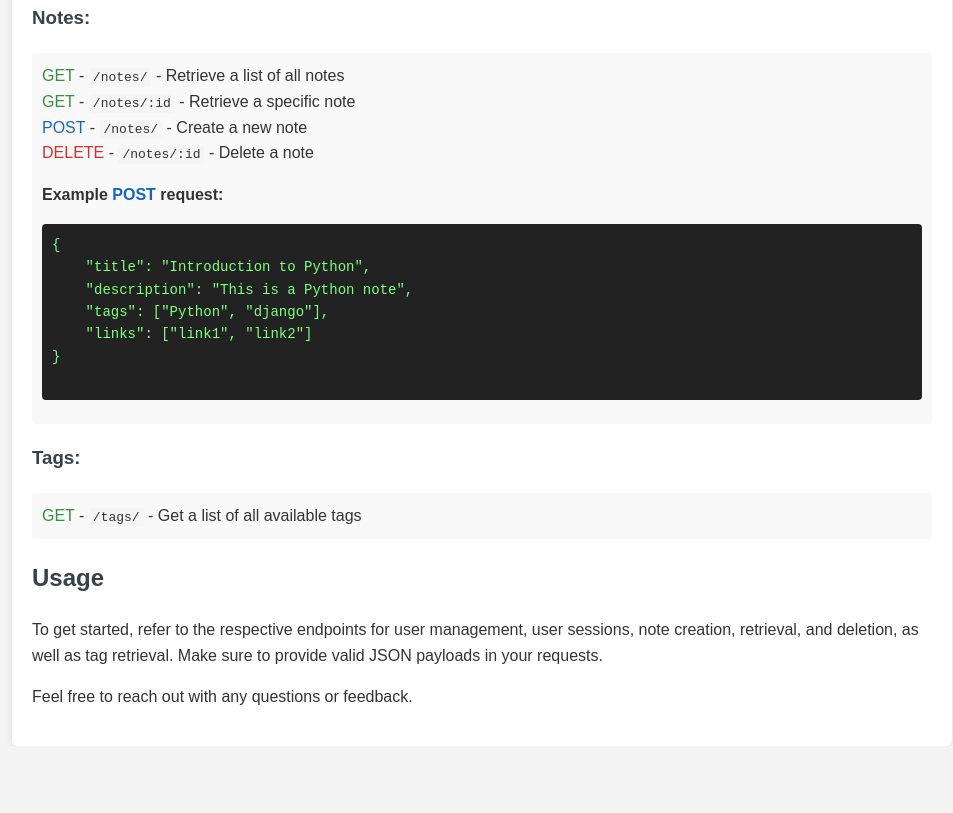
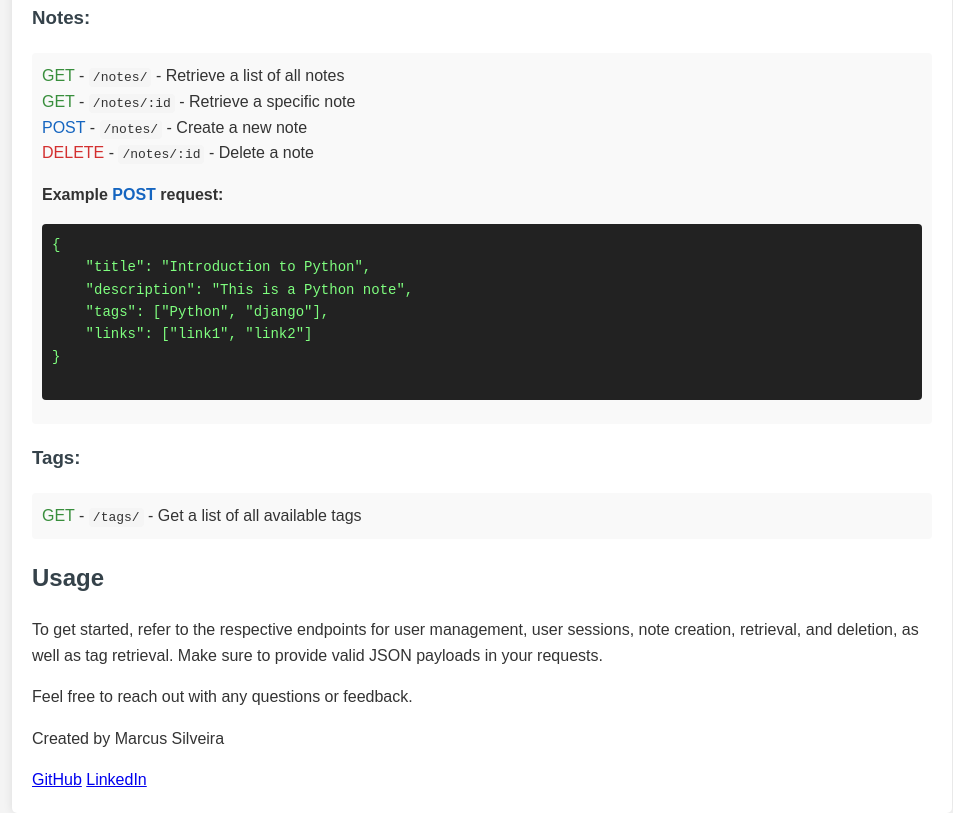
Before and after one commit to marcus-silveira/api-notes, a website: page index.html in a window 1280 px wide. Shown: the part 1342-2155 px from the top of the page, without its empty margins (158-1111 px from the left). Before the commit the page ends 2088 px from the top, so only its background shows below. Drawn offline with Linux system fonts and the light colour scheme.

Commit message:
criado footer

```diff
--- a/index.html
+++ b/index.html
@@ -156,6 +156,14 @@
             and deletion, as well as tag retrieval. Make sure to provide valid JSON payloads in your requests.</p>
 
         <p>Feel free to reach out with any questions or feedback.</p>
+
+        <footer>
+            <p>Created by Marcus Silveira</p>
+            <div class="footer-links">
+                <a class="footer-link" href="https://github.com/marcus-silveira">GitHub</a>
+                <a class="footer-link" href="https://www.linkedin.com/in/silveira-marcus/">LinkedIn</a>
+            </div>
+        </footer>
     </div>
 </body>
 
```
